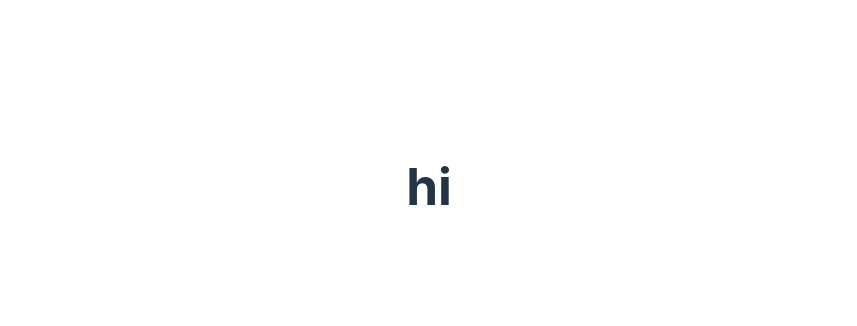
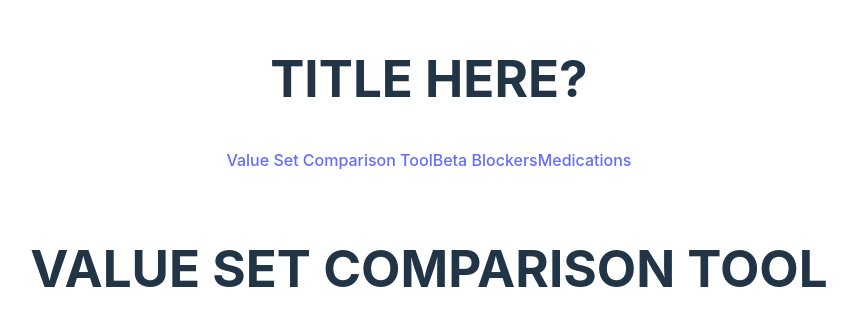
Before and after one commit to echeng0123/value-sets-tool-2, a React (Vite) app in the folder client/: page / in a window 1280 px wide. Shown: the part 214-540 px from the top of the page, without its empty margins (211-1068 px from the left). Built offline with nearby package versions, Linux system fonts and the light colour scheme.

Commit message:
routing complete for front end pages

```diff
--- a/client/src/App.jsx
+++ b/client/src/App.jsx
@@ -1,9 +1,13 @@
 import "./App.css";
+import MainSection from "./components/MainSection";
+import NavBar from "./components/NavBar";
 
 function App() {
 	return (
 		<section>
-			<h1>hi</h1>
+			<h1>TITLE HERE?</h1>
+			<NavBar />
+			<MainSection />
 		</section>
 	);
 }
--- a/client/src/components/BetaBlockers.jsx
+++ b/client/src/components/BetaBlockers.jsx
@@ -0,0 +1,7 @@
+export default function BetaBlockers() {
+	return (
+		<section>
+			<h1>BETA BLOCKERS PAGE</h1>
+		</section>
+	);
+}
--- a/client/src/components/MainSection.jsx
+++ b/client/src/components/MainSection.jsx
@@ -1,12 +1,17 @@
 // This component handles routing for the entire app between the three "pages"
 
 import { Routes, Route } from "react-router-dom";
+import ValueSetComparisonTool from "./ValueSetComparisonTool";
+import BetaBlockers from "./BetaBlockers";
+import Medications from "./Medications";
 
 export default function MainSection() {
 	return (
 		<section>
 			<Routes>
-				<Route></Route>
+				<Route path="/" element={<ValueSetComparisonTool />}></Route>
+				<Route path="/beta-blockers" element={<BetaBlockers />}></Route>
+				<Route path="/medications" element={<Medications />}></Route>
 			</Routes>
 		</section>
 	);
--- a/client/src/components/Medications.jsx
+++ b/client/src/components/Medications.jsx
@@ -0,0 +1,7 @@
+export default function Medications() {
+	return (
+		<section>
+			<h1>MEDICATIONS PAGES</h1>
+		</section>
+	);
+}
--- a/client/src/components/NavBar.jsx
+++ b/client/src/components/NavBar.jsx
@@ -0,0 +1,11 @@
+import { Link } from "react-router-dom";
+
+export default function NavBar() {
+	return (
+		<section>
+			<Link to="/">Value Set Comparison Tool</Link>
+			<Link to="/beta-blockers">Beta Blockers</Link>
+			<Link to="/medications">Medications</Link>
+		</section>
+	);
+}
--- a/client/src/components/ValueSetComparisonTool.jsx
+++ b/client/src/components/ValueSetComparisonTool.jsx
@@ -0,0 +1,7 @@
+export default function ValueSetComparisonTool() {
+	return (
+		<section>
+			<h1>VALUE SET COMPARISON TOOL</h1>
+		</section>
+	);
+}
```
